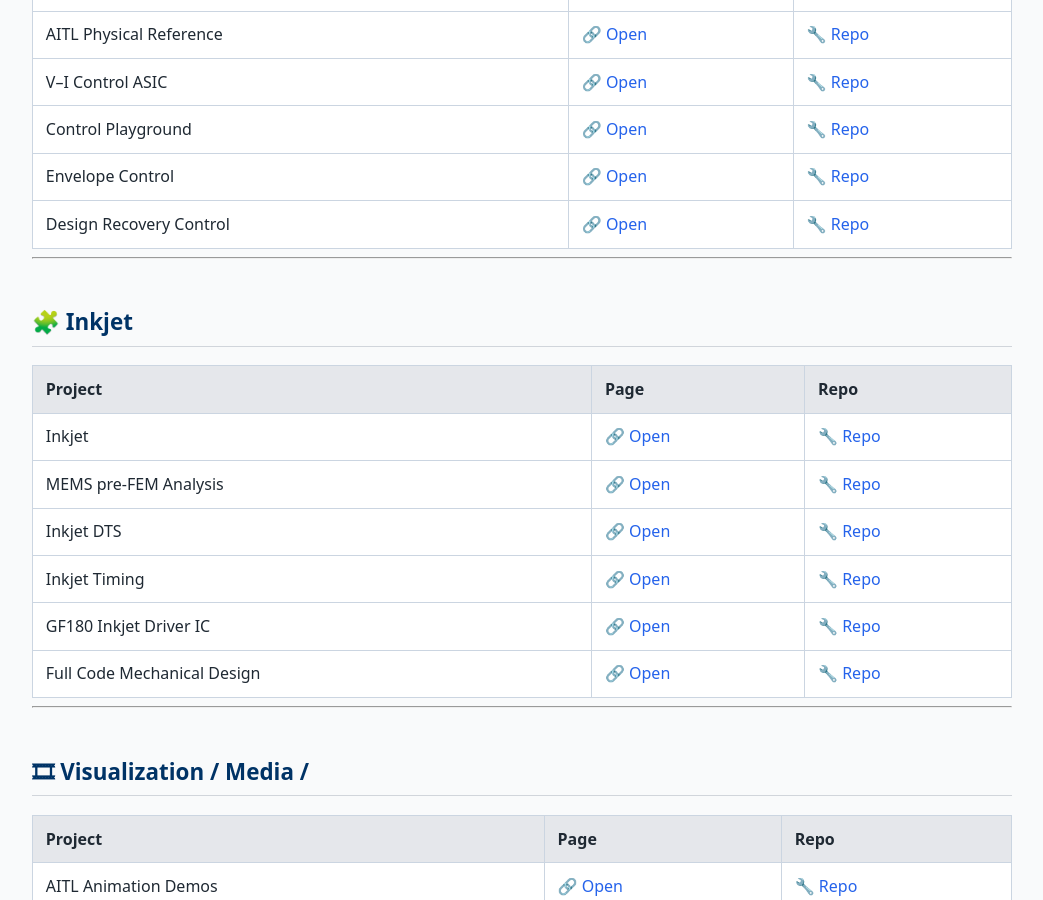
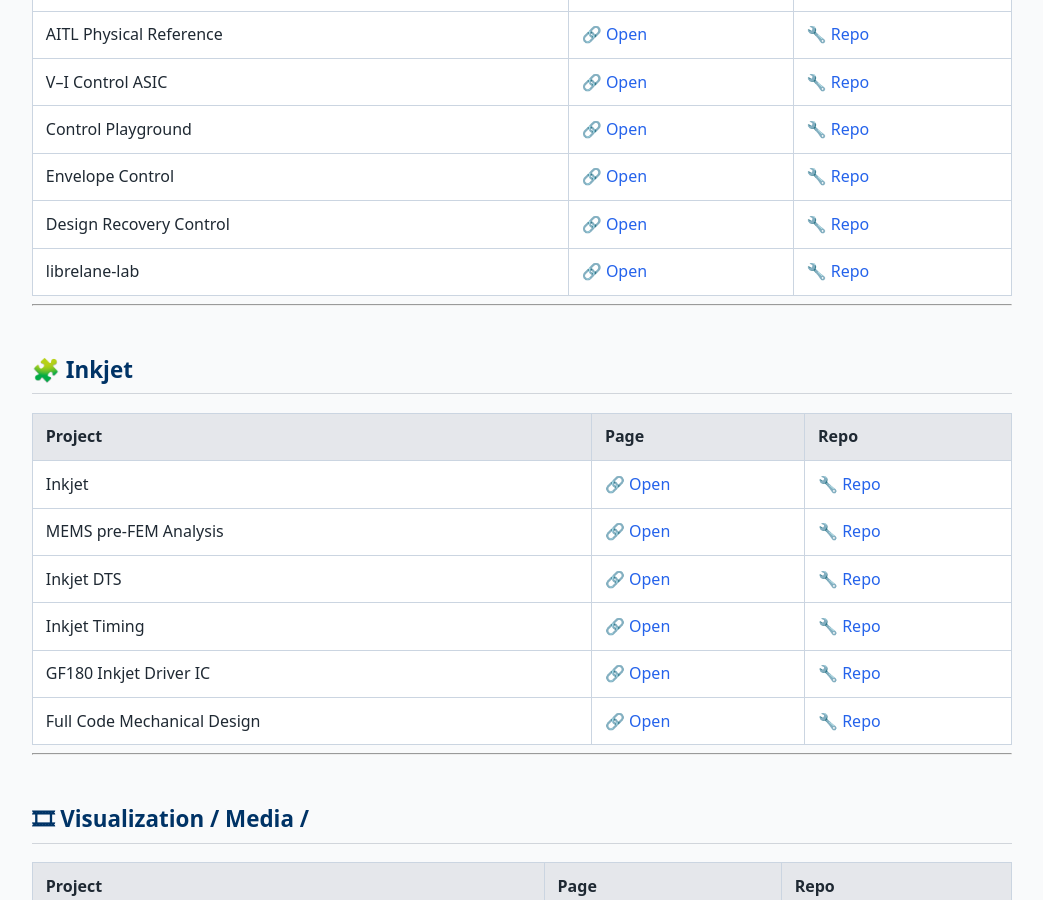
Before and after one commit to Samizo-AITL/Samizo-AITL.github.io, a Jekyll site: the page built from repo-index.md, in a window 1280 px wide and 900 px high, scrolled down 2114 px. Shown: the whole window, without its empty margins (118-1161 px from the left). Built offline with Jekyll 4.4.1, drawn with Linux system fonts in a browser that asks for light colours.

Commit message:
Update repo-index.md

```diff
--- a/repo-index.md
+++ b/repo-index.md
@@ -79,6 +79,7 @@
 | Control Playground | 🔗 [Open](https://samizo-aitl.github.io/control-playground/) | 🔧 [Repo](https://github.com/Samizo-AITL/control-playground) |
 | Envelope Control | 🔗 [Open](https://samizo-aitl.github.io/envelope-control/) | 🔧 [Repo](https://github.com/Samizo-AITL/envelope-control) |
 | Design Recovery Control | 🔗 [Open](https://samizo-aitl.github.io/design-recovery-control/) | 🔧 [Repo](https://github.com/Samizo-AITL/design-recovery-control) |
+| librelane-lab | 🔗 [Open](https://samizo-aitl.github.io/librelane-lab/) | 🔧 [Repo](https://github.com/Samizo-AITL/librelane-lab) |
 
 ---
 
```
